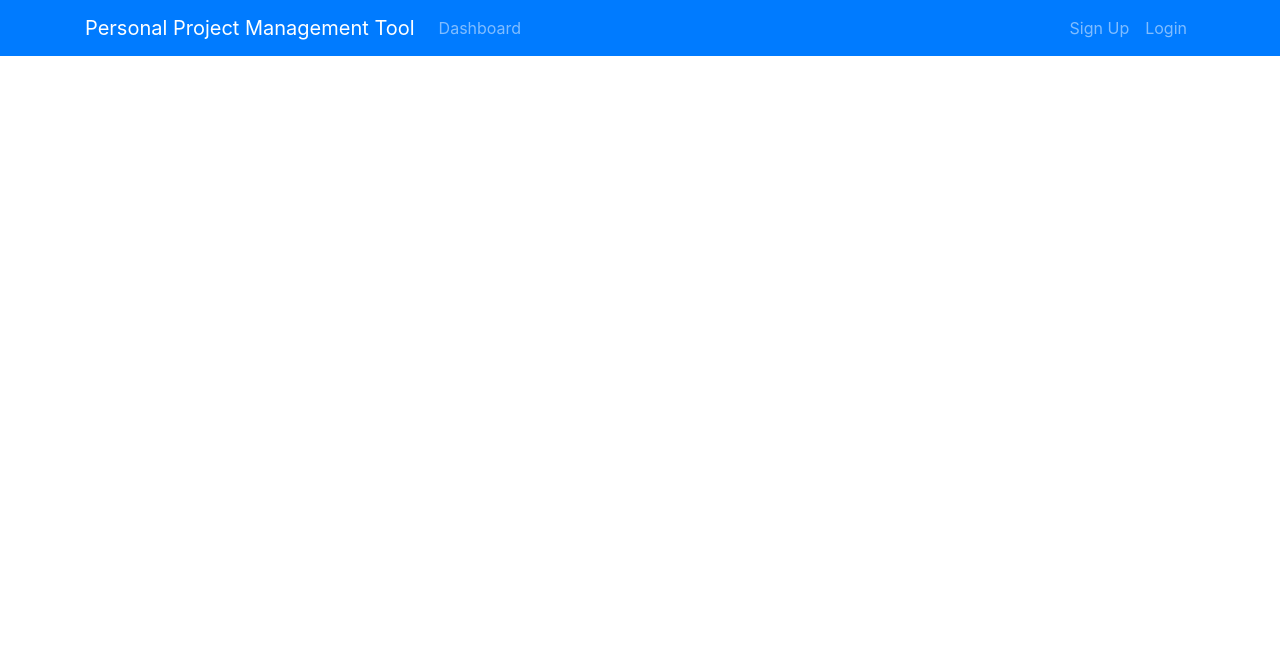
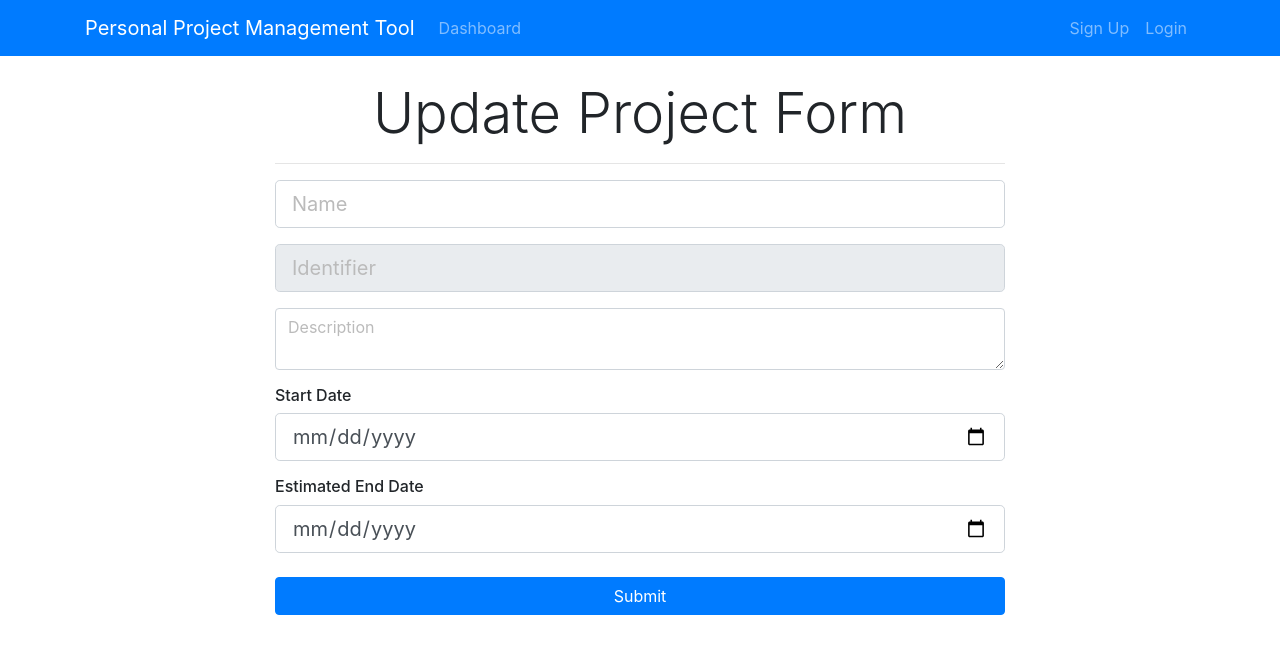
Before and after one commit to acarlson90/project-management, a React (Create React App) app in the folder project-management-client/: page /updateProject/1 in a window 1280 px wide. Shown: the top 654 px of the page. Built offline with nearby package versions, Linux system fonts and the light colour scheme.

Commit message:
Update Project UI and Route Logic

```diff
--- a/project-management-client/src/App.js
+++ b/project-management-client/src/App.js
@@ -7,6 +7,7 @@
 import CreateProject from "./components/project/CreateProject";
 import { Provider } from "react-redux";
 import store from "./store";
+import UpdateProject from "./components/project/UpdateProject";
 
 class App extends Component {
   render() {
@@ -17,6 +18,7 @@
             <Header />
             <Route exact path="/dashboard" component={Dashboard} />
             <Route exact path="/createProject" component={CreateProject} />
+            <Route exact path="/updateProject/:id" component={UpdateProject} />
           </div>
         </Router>
       </Provider>
--- a/project-management-client/src/components/project/ProjectItem.js
+++ b/project-management-client/src/components/project/ProjectItem.js
@@ -1,4 +1,5 @@
 import React, { Component } from "react";
+import { Link } from "react-router-dom";
 
 class ProjectItem extends Component {
   render() {
@@ -21,11 +22,11 @@
                     <i className="fa fa-flag-checkered pr-1"> Project Board </i>
                   </li>
                 </a>
-                <a href="#">
+                <Link to={`/updateProject/${project.identifier}`}>
                   <li className="list-group-item update">
                     <i className="fa fa-edit pr-1"> Update Project Info</i>
                   </li>
-                </a>
+                </Link>
                 <a href="#">
                   <li className="list-group-item delete">
                     <i className="fa fa-minus-circle pr-1"> Delete Project</i>
--- /dev/null
+++ b/project-management-client/src/components/project/UpdateProject.js
@@ -0,0 +1,63 @@
+import React, { Component } from 'react'
+
+export default class UpdateProject extends Component {
+  render() {
+    return (
+      <div>
+        <div className="project">
+          <div className="container">
+            <div className="row">
+              <div className="col-md-8 m-auto">
+                <h5 className="display-4 text-center">Update Project Form</h5>
+                <hr />
+                <form>
+                  <div className="form-group">
+                    <input
+                      type="text"
+                      className="form-control form-control-lg"
+                      placeholder="Name"
+                    />
+                  </div>
+                  <div className="form-group">
+                    <input
+                      type="text"
+                      className="form-control form-control-lg"
+                      placeholder="Identifier"
+                      disabled
+                    />
+                  </div>
+                  <div className="form-group">
+                    <textarea
+                      className="form-control form-control lg"
+                      placeholder="Description"
+                    />
+                  </div>
+                  <h6>Start Date</h6>
+                  <div className="form-group">
+                    <input
+                      type="date"
+                      className="form-control form-control-lg"
+                      name="startDate"
+                    />
+                  </div>
+                  <h6>Estimated End Date</h6>
+                  <div className="form-group">
+                    <input
+                      type="date"
+                      className="form-control form-control-lg"
+                      name="endDate"
+                    />
+                  </div>
+                  <input
+                    type="submit"
+                    className="btn btn-primary btn-block mt-4"
+                  />
+                </form>
+              </div>
+            </div>
+          </div>
+        </div>
+      </div>
+    )
+  }
+}
```
